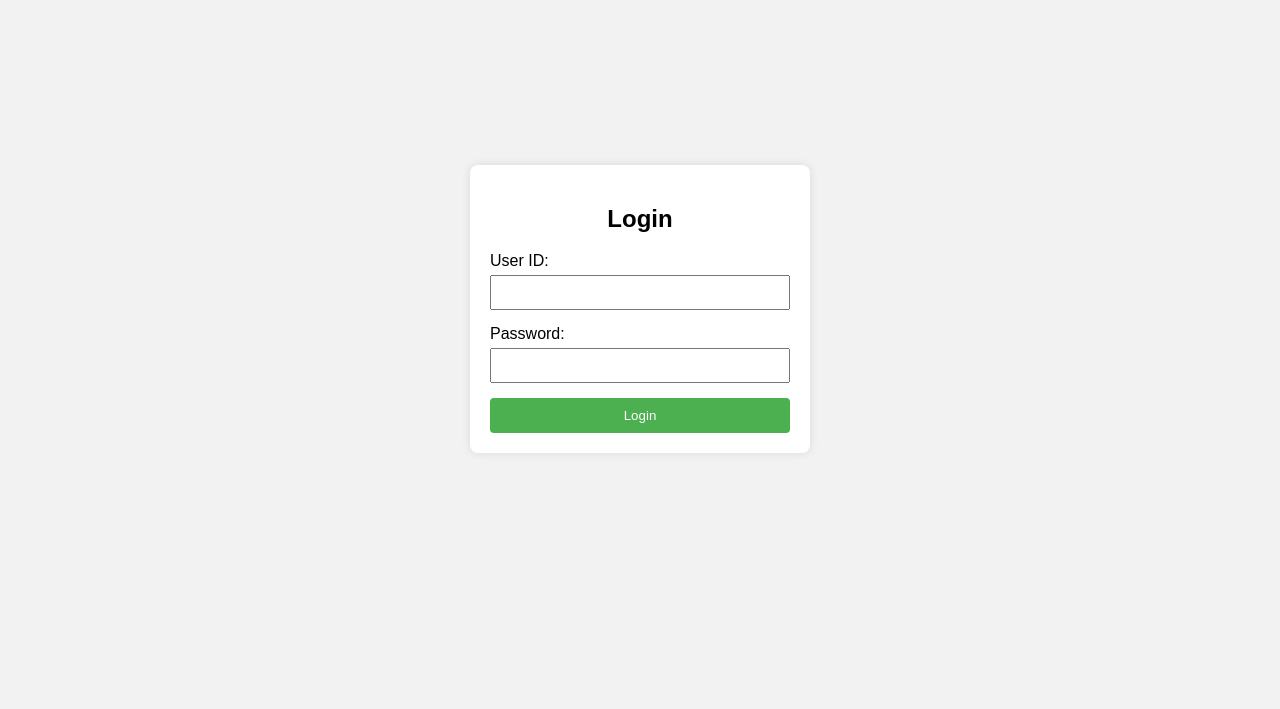
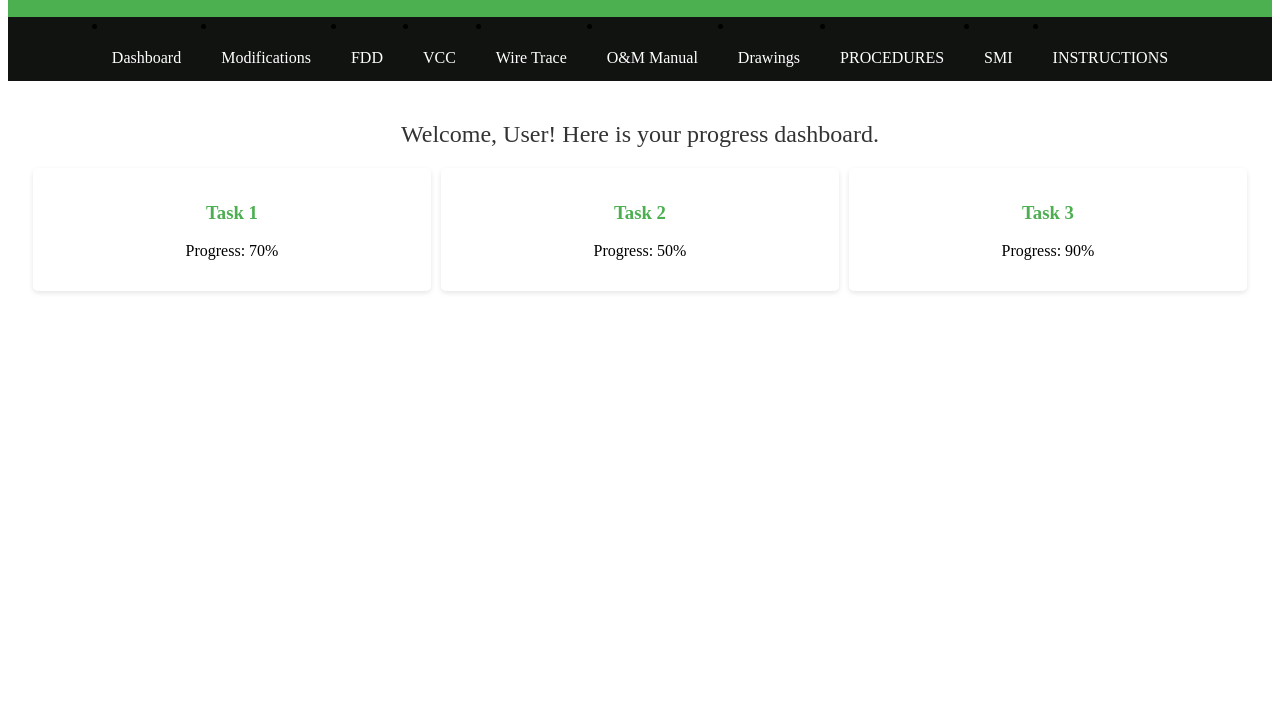
Before and after one commit to FITMKPDWEB/FIT, a plain HTML site: page Index.html in a window 1280 px wide. Shown: the part 91-800 px from the top of the page. Drawn offline with Linux system fonts and the light colour scheme.

Commit message:
Add files via upload

```diff
--- a/Index.html
+++ b/Index.html
@@ -2,69 +2,56 @@
 <html lang="en">
 <head>
     <meta charset="UTF-8">
-    <meta http-equiv="X-UA-Compatible" content="IE=edge">
     <meta name="viewport" content="width=device-width, initial-scale=1.0">
-    <title>Login Page</title>
-    <style>
-        body {
-            font-family: Arial, sans-serif;
-            display: flex;
-            justify-content: center;
-            align-items: center;
-            height: 100vh;
-            margin: 0;
-            background-color: #f2f2f2;
-        }
-        .login-container {
-            background-color: #fff;
-            padding: 20px;
-            border-radius: 8px;
-            box-shadow: 0 0 10px rgba(0, 0, 0, 0.1);
-            width: 300px;
-        }
-        .login-container h2 {
-            text-align: center;
-        }
-        .form-group {
-            margin-bottom: 15px;
-        }
-        .form-group label {
-            display: block;
-            margin-bottom: 5px;
-        }
-        .form-group input {
-            width: 100%;
-            padding: 8px;
-            box-sizing: border-box;
-        }
-        .login-button {
-            width: 100%;
-            padding: 10px;
-            background-color: #4CAF50;
-            color: white;
-            border: none;
-            border-radius: 4px;
-            cursor: pointer;
-        }
-        .login-button:hover {
-            background-color: #45a049;
-        }
-    </style>
+    <title>Welcome to FIT-MKPD</title>
+    <link rel="stylesheet" href="style.css"> <!-- Link to your CSS file -->
+
 </head>
 <body>
-    <div class="login-container">
-        <h2>Login</h2>
-        <form action="login-process.html" method="post">
-            <div class="form-group">
-                <label for="username">User ID:</label>
-                <input type="text" id="username" name="username" required>
+    <!-- Header Section -->
+    <header>
+        <h1>Welcome to FIT-MKPD</h1>
+    </header>
+
+    <!-- Navigation Tabs -->
+    <nav>
+        <li><a href="Index.html">Dashboard</a></li>
+        <li><a href="Modifications.html">Modifications</a></li>
+        <li><a href="FDD.html">FDD</a></li>
+        <li><a href="VCC.html">VCC</a></li>
+        <li><a href="Wire Trace.html">Wire Trace</a></li>
+        <li><a href="Manuals.html">O&M Manual</a></li>
+        <li><a href="ABD.html">Drawings</a></li>
+	    <li><a href="PROCEDURES.html">PROCEDURES</a></li>
+        <li><a href="SMI.html">SMI</a></li>
+        <li><a href="INSTRUCTIONS.html">INSTRUCTIONS</a></li>
+    </nav>
+
+    <!-- Main Content -->
+    <div class="container">
+        <!-- Welcome Message -->
+        <div class="welcome-message">
+            Welcome, User! Here is your progress dashboard.
+        </div>
+
+        <!-- Dashboard Progress -->
+        <div id="dashboard" class="dashboard">
+            <div class="progress-card">
+                <h3>Task 1</h3>
+                <p>Progress: 70%</p>
             </div>
-            <div class="form-group">
-                <label for="password">Password:</label>
-                <input type="password" id="password" name="password" required>
+            <div class="progress-card">
+                <h3>Task 2</h3>
+                <p>Progress: 50%</p>
             </div>
-            <button type="submit" class="login-button">Login</button>
-        </form>
+            <div class="progress-card">
+                <h3>Task 3</h3>
+                <p>Progress: 90%</p>
+            </div>
+        </div>
     </div>
+
+    <!-- Script Section (optional for JavaScript) -->
+    <script src="script.js"></script>
 </body>
 </html>
--- /dev/null
+++ b/Script.js
@@ -0,0 +1 @@
+#alert('Welcome to my first website!');
--- /dev/null
+++ b/Style.css
@@ -0,0 +1,79 @@
+
+@media screen and (max-width: 600px) {
+    .dashboard {
+        flex-direction: column;
+        align-items: center;
+    }
+    .progress-card {
+        width: 80%;
+        margin-bottom: 20px;
+    }
+}
+<style>
+        /* Simple styles for the layout */
+        body {
+            font-family: Arial, sans-serif;
+            margin: 0;
+            padding: 0;
+            background-color: #f4f4f4;
+        }
+        header {
+            background-color: #4CAF50;
+            color: white;
+            padding: 10px 0;
+            text-align: center;
+        }
+
+        nav {
+            display: flex;
+            justify-content: center;
+            background-color: #111311;
+        }
+        nav a {
+            padding: 14px 20px;
+            display: block;
+            color: white;
+            text-align: center;
+            text-decoration: none;
+        }
+        nav a:hover {
+            background-color: #ddd;
+            color: rgb(245, 20, 20);
+        }
+        .container {
+            padding: 20px;
+        }
+        .welcome-message {
+            margin: 20px 0;
+            text-align: center;
+            font-size: 24px;
+            color: #333333;
+        }
+        .dashboard {
+            display: flex;
+            justify-content: space-around;
+            margin: 20px 0;
+        }
+        .progress-card {
+            background-color: white;
+            padding: 15px;
+            border-radius: 5px;
+            box-shadow: 0 2px 5px rgba(0, 0, 0, 0.1);
+            width: 30%;
+            text-align: center;
+        }
+        .progress-card h3 {
+            color: #4CAF50;
+        }
+
+    </style>
+@media screen and (max-width: 600px) {
+    .dashboard {
+        flex-direction: column;
+        align-items: center;
+    }
+    .progress-card {
+        width: 80%;
+        margin-bottom: 20px;
+    }
+}
```
Also changed, not shown: VCC.html (added, +47 -0 lines), ABD.html (added), FDD.html (added), Instructions.html (added), SMI.html (added), manuals.html (added), modifications.html (added), procedures.html (added).
